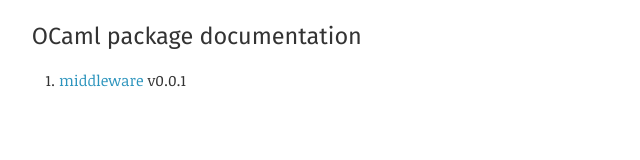
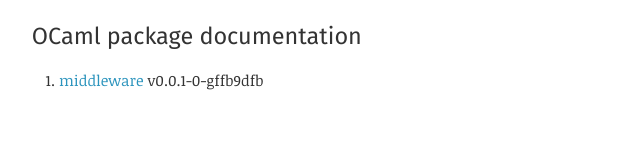
Before and after one commit to skolemlabs/middleware, a plain HTML site: page index.html in a window 1280 px wide. Shown: the full height of the page, 0-640 px from the left. Drawn offline with Linux system fonts and the light colour scheme.

Commit message:
Update middleware doc to 0.0.1-0-gffb9dfb.

```diff
--- a/index.html
+++ b/index.html
@@ -11,7 +11,7 @@
       <div class="by-name">
       <h2>OCaml package documentation</h2>
       <ol>
-      <li><a href="middleware/index.html">middleware</a> <span class="version">v0.0.1</span></li>
+      <li><a href="middleware/index.html">middleware</a> <span class="version">v0.0.1-0-gffb9dfb</span></li>
       </ol>
       </div>
     </main>
```
